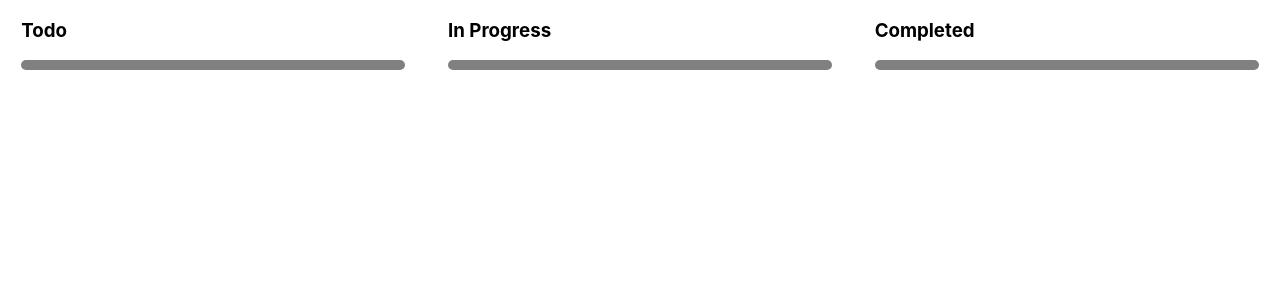
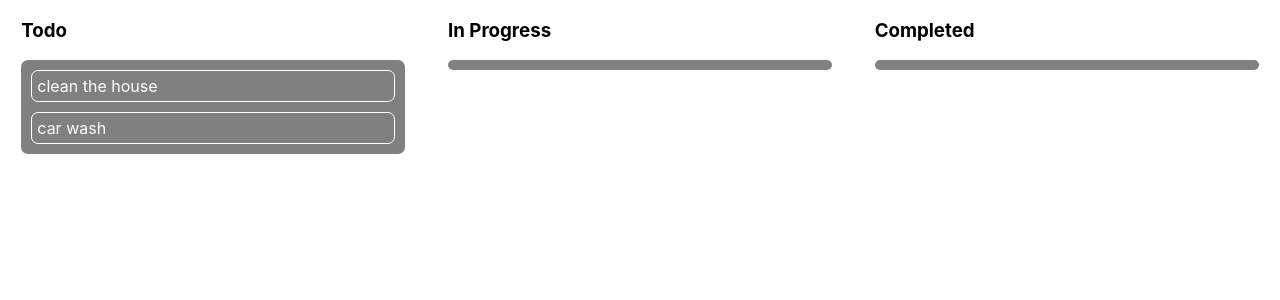
Before and after one commit to chall298/todokanban, a React (Create React App) app: page / in a window 1280 px wide. Shown: the top 300 px of the page. Built offline with nearby package versions, Linux system fonts and the light colour scheme.

Commit message:
drag and drop feature is working

```diff
--- a/src/App.js
+++ b/src/App.js
@@ -11,13 +11,17 @@ const item = {
   name: "clean the house"
 }
 
-console.log(item)
+const item2 = {
+  id: v4(),
+  name: "car wash"
+}
+
 
 function App() {
   const [state, setState] = useState({
     "todo": {
       title: "Todo",
-      items: [item]
+      items: [item,item2]
     },
     "in-progress": {
       title: "In Progress",
@@ -29,9 +33,38 @@ function App() {
     }
   })
 
+  const handleDragEnd = ({destination, source}) => {
+
+    console.log("from", source)
+    console.log("to", destination)
+    if (!destination) {
+      console.log("not dropped in droppable")
+      return
+    }
+
+    if (destination.index === source.index && destination.droppableId === source.droppableId) {
+      console.log("dropped in same palce")
+      return
+    }
+
+    const itemCopy = {...state[source.droppableId].items[source.index]}
+    setState(prev => {
+      prev= {...prev}
+      prev[source.droppableId].items.splice(source.index, 1)
+
+      prev[destination.droppableId].items.splice(destination.index, 0, itemCopy)
+
+
+
+
+
+      return prev
+    })
+  }
+
   return (
     <div className="App">
-      <DragDropContext onDragEnd={e => console.log(e)}>
+      <DragDropContext onDragEnd={handleDragEnd}>
         {_.map(state, (data, key) => {
             return (
               <div key={key} className={"column"}>
@@ -44,7 +77,26 @@ function App() {
                       {...provided.droppableProps}
                       className={"droppable-col"}
                     >
-
+                      {data.items.map((el, index) => {
+                        return (
+                          <Draggable key={el.id} index={index} draggableId={el.id}>
+                            {(provided) => {
+                              return (
+                                <div
+                                  className={"item"}
+                                  ref={provided.innerRef}
+                                  {...provided.draggableProps}
+                                  {...provided.dragHandleProps}
+                                >
+                                  {el.name}
+                                  <span></span>
+                                </div>
+                              )
+                            }}
+                          </Draggable>
+                        )
+                      })}
+                      {provided.placeholder}
                     </div>
                   )
                 }}
```
